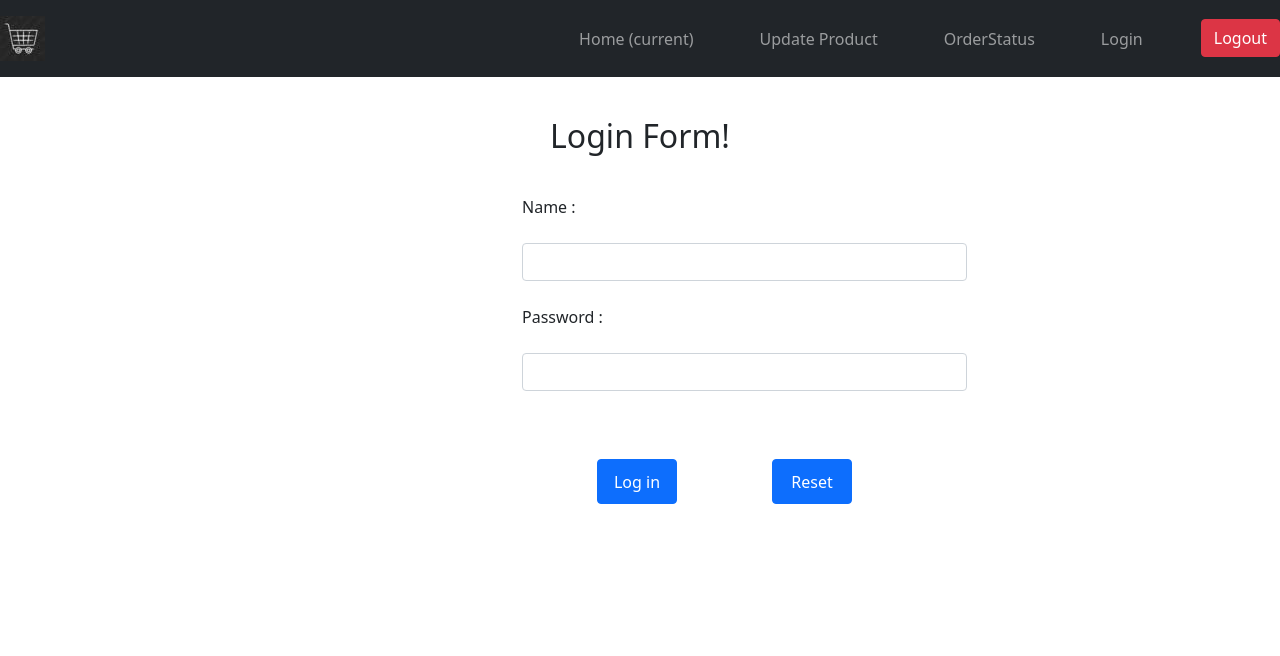
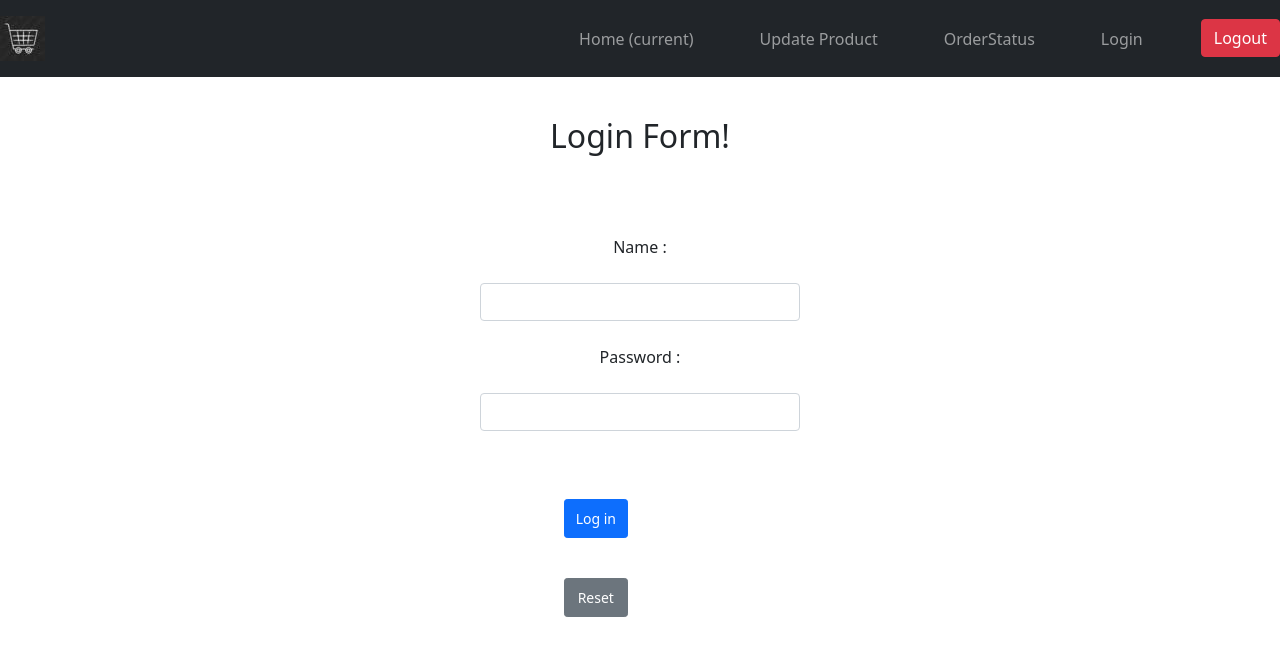
Before and after one commit to tcs-mean-stack-group22/CapstoneProjectMean, an Angular app in the folder frontEnd/angular-grocers/: page /login in a window 1280 px wide. Shown: the top 656 px of the page. Built offline with nearby package versions, Linux system fonts and the light colour scheme.

Commit message:
changed some styling to flex

```diff
--- a/frontEnd/angular-grocers/src/app/add-product/add-product.component.css
+++ b/frontEnd/angular-grocers/src/app/add-product/add-product.component.css
@@ -14,14 +14,20 @@
     justify-content: center;
     margin-left: 150px;
     padding: 30px;
+}
+.form-container{
+    display: flex;
+    justify-items: center;
+    justify-content: center;
+    }
 
-
-
-}
 form{
-    width: 350px;
-    margin-left: 520px;
-    margin-top: 25px;
+   display: block;
+   justify-items: center;
+   justify-content: center;
+   align-items: center;
+   min-width: 400px;
+   padding: 40px;
 }
 .btn{
     margin:20px;
--- a/frontEnd/angular-grocers/src/app/login/login.component.css
+++ b/frontEnd/angular-grocers/src/app/login/login.component.css
@@ -1,16 +1,25 @@
-form{
 
-    margin-left: 440px;
-    max-width: 445px;
+   .container{
+        display: flex;
+    justify-items: center;
+    justify-content: center;
+   }
 
-}
+    form{
+        display: block;
+        justify-items: center;
+        justify-content: center;
+        align-items: center;
+        min-width: 400px;
+        padding: 40px;
+     }
+
 .btn{
     margin:20px;
     display: inline;
     padding: 8px;
     justify-content: center;
     align-items: center;
-    margin-left: 75px;
-    width: 80px;
-    height: 45px;
+
+
 }
--- a/frontEnd/angular-grocers/src/app/login/login.component.html
+++ b/frontEnd/angular-grocers/src/app/login/login.component.html
@@ -10,8 +10,8 @@
          <input type="text" class="form-control" name = "password" ngModel required>
         <br> <br>
         {{resultMsg}}
-        <input type="submit" class="btn btn-primary"value="Log in">
-        <input type="reset"class="btn btn-primary" value="Reset">
+        <input type="submit" class="col-4 btn btn-primary btn-sm float-right"value="Log in">
+        <input type="reset"class="col-4 btn btn-secondary btn-sm float-left" value="Reset">
      </form>
     </div>
     </div>
--- a/frontEnd/angular-grocers/src/app/update-product/update-product.component.css
+++ b/frontEnd/angular-grocers/src/app/update-product/update-product.component.css
@@ -1,35 +1,27 @@
 
-.wave{
-    position: fixed;
-    bottom: 0;
-    left: 0;
-    height:100%;
-    z-index: 0;
-
-
-}
-.container{
+.form-container{
     display: flex;
     justify-items: center;
     justify-content: center;
-    margin-left: 150px;
-    padding: 30px;
+    }
+
+form{
+   display: block;
+   justify-items: center;
+   justify-content: center;
+   align-items: center;
+   min-width: 400px;
+   padding: 40px;
+}
 
 
 
-}
-form{
-    width: 350px;
-    margin-left: 550px;
-    margin-top: 70px;
-}
 .btn{
-    margin:20px;
+
     display: inline;
     padding: 8px;
     justify-content: center;
     align-items: center;
-    margin-left: 55px;
     width: 80px;
     height: 45px;
 }
--- a/frontEnd/angular-grocers/src/app/update-product/update-product.component.html
+++ b/frontEnd/angular-grocers/src/app/update-product/update-product.component.html
@@ -1,6 +1,6 @@
 <div class="form-container">
     <div class="body" style="align-items: center;">
-    <form style="max-width: 500px; align-items: center;" [formGroup]="productRef" (ngSubmit)="onUpdateProduct()">
+    <form  [formGroup]="productRef" (ngSubmit)="onUpdateProduct()">
         <div class="mb-3">
             <label for="name" class="form-label">Product Name</label>
             <input type="text" class="form-control" formControlName="name">
```
